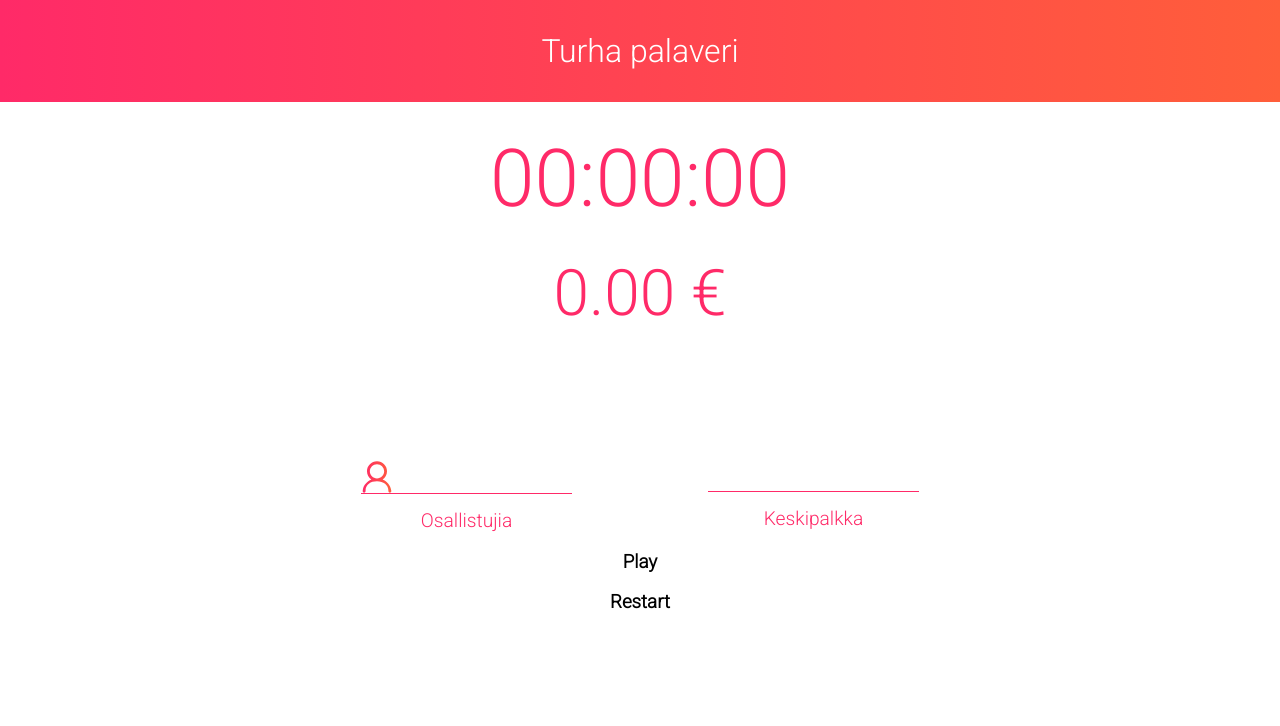
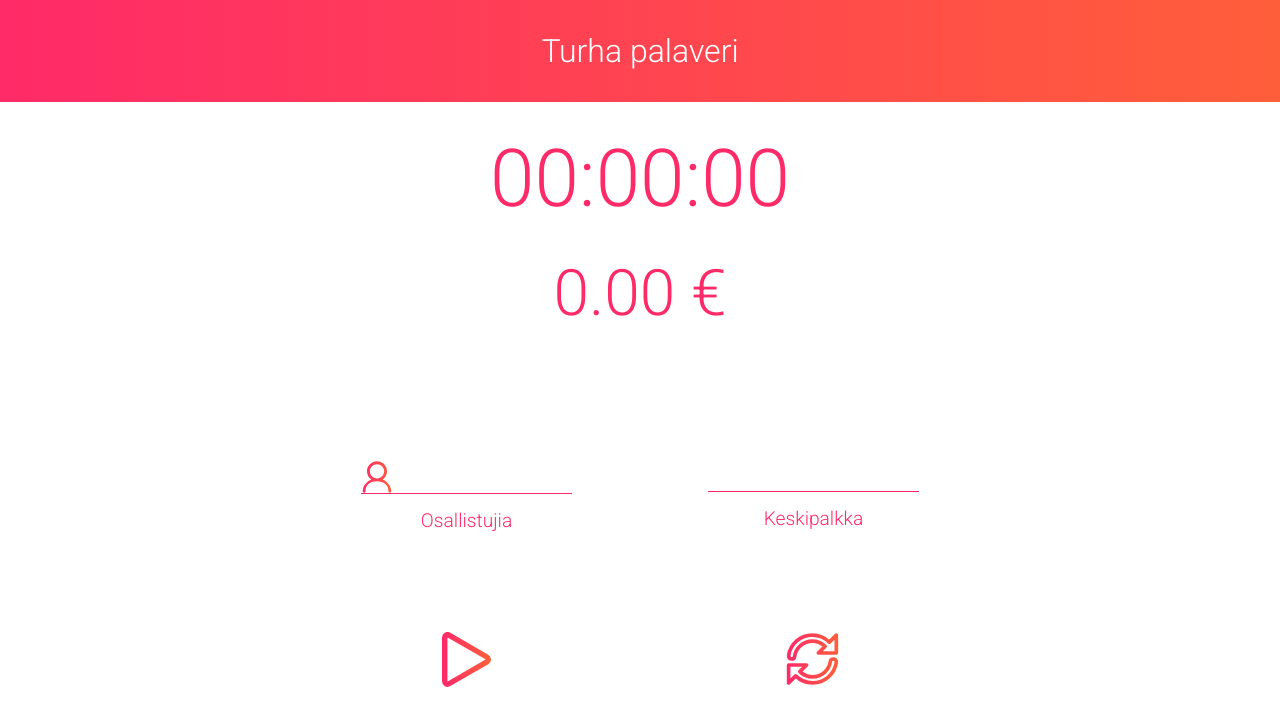
Before and after one commit to pspfolio/TurhaPalsu, a Preact app: page / in a window 1280 px wide. Built offline with nearby package versions, Linux system fonts and the light colour scheme.

Commit message:
adding play, pause and restart icons

```diff
--- a/src/components/input/index.js
+++ b/src/components/input/index.js
@@ -4,7 +4,7 @@ import styles from './input.css';
 export default class Input extends Component {
   render() {
     return(
-      <div className={ styles.item }>
+      <div>
         <input className={ `${styles.input} ${styles[this.props.icon]}` } type={ this.props.type } id={this.props.id} onChange={ this.props.handler } />
         <label for={this.props.id} className={ styles.text }>{ this.props.text }</label>
       </div>
--- a/src/components/input/input.css
+++ b/src/components/input/input.css
@@ -1,8 +1,3 @@
-
-.item {
-  flex-basis: 50%;
-}
-
 .text {
   color: #FF2A68; /* Muutettava, koska ei mene accessibilitystä läpi Lighthousessa*/
   display: block;
--- a/src/components/settings/index.js
+++ b/src/components/settings/index.js
@@ -33,17 +33,23 @@ export default class Settings extends Component {
   render() {
     return (
       <div>
-        <div className={styles.settings}>
-          <Input handler={this.handlePersonsChanged} text={'Osallistujia'} id={'persons'} icon={'persons'} type={'number'} />
-          <Input handler={this.handleSalaryChanged} text={'Keskipalkka'} id={'salary'} icon={'salary'} type={'number'} />
+        <div className={ styles.settings }>
+          <Input className={ styles.item } handler={ this.handlePersonsChanged } text={ 'Osallistujia' } id={ 'persons' } icon={ 'persons' } type={ 'number '} />
+          <Input className={ styles.item } handler={ this.handleSalaryChanged } text={ 'Keskipalkka' } id={ 'salary' } icon={ 'salary' } type={ 'number' } />
         </div>
-        <div onClick={ this.handlePlayClick } className='btn-play'>
-          {
-            this.props.runningSince ? <h3>Pause</h3> : <h3>Play</h3>
-          }
-        </div>
-        <div onClick={ this.handleRestartClick } className='btn-play'>
-          <h3>Restart</h3>
+
+        <div className={ styles.settings }>
+          <div className={ styles.item }>
+            {
+              this.props.runningSince ?
+              <img onClick={ this.handlePlayClick } class={styles.btn} src='src/images/pause.svg' alt='pause' /> :
+              <img onClick={ this.handlePlayClick } class={styles.btn} src='src/images/play.svg' alt='play' />
+            }
+          </div>
+
+          <div className={ styles.item }>
+            <img className={ styles.item } onClick={ this.handleRestartClick } class={styles.btn} src='src/images/restart.svg' alt='play' />
+          </div>
         </div>
       </div>
     )
--- a/src/components/settings/settings.css
+++ b/src/components/settings/settings.css
@@ -5,6 +5,15 @@
   justify-content: center;
 }
 
+.item {
+  flex-basis: 50%;
+}
+
+.btn {
+  height: 55px;
+  cursor: pointer;
+}
+
 @media only screen and (max-width: 750px) {
   .text {
   }
```
Also changed, not shown: src/images/pause.svg (added), src/images/play.svg (added), src/images/restart.svg (added).
